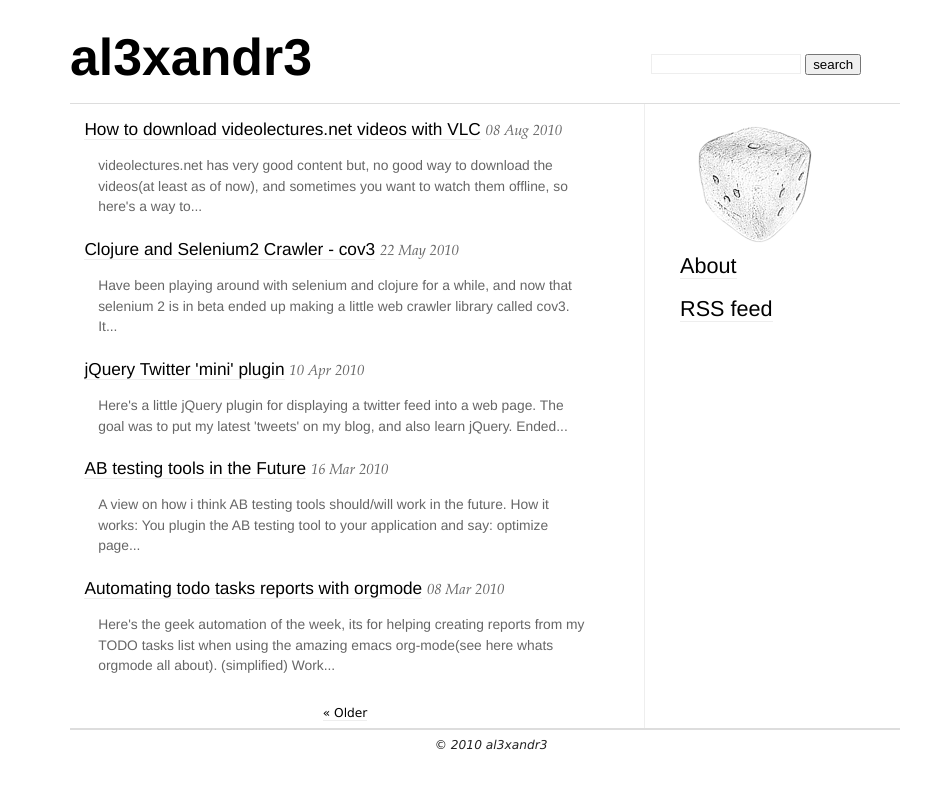
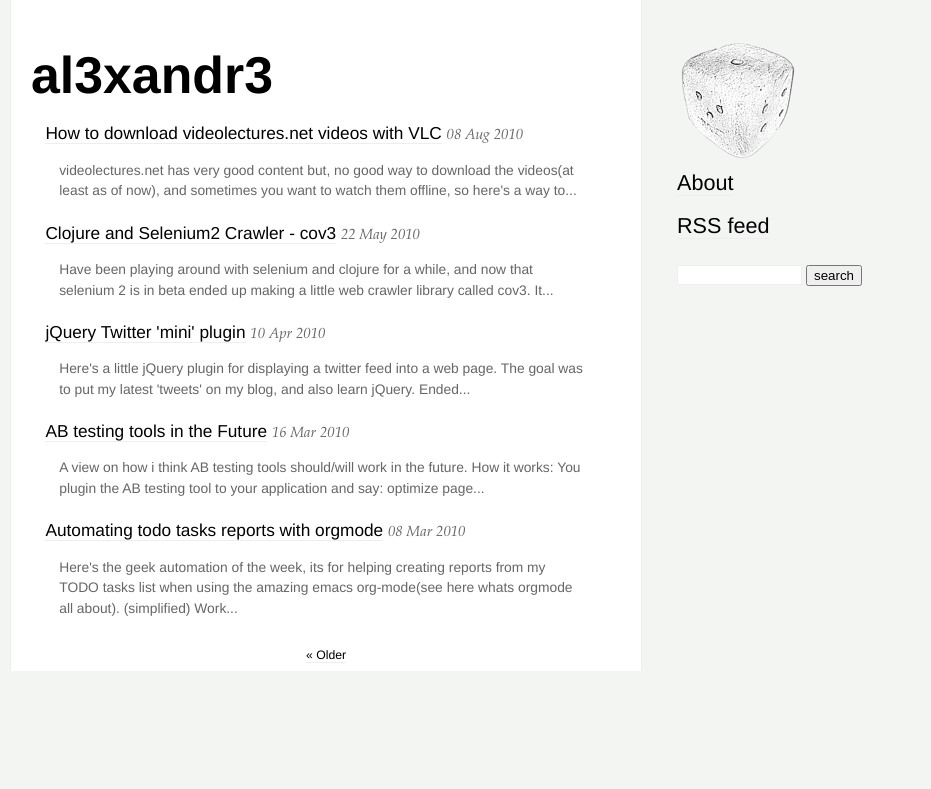
Before and after one commit to al3xandr3/al3xandr3.github.io, a Jekyll site: the page built from index.html, in a window 1280 px wide. Shown: the top 789 px of the page, without its empty margins (155-1086 px from the left). Built offline with Jekyll 4.4.1, drawn with Linux system fonts in a browser that asks for light colours; nearby versions of some CDN libraries; the list of posts is cut into pages by our own code.

Commit message:
new layout and css updates

```diff
--- a/_includes/search.html
+++ b/_includes/search.html
@@ -1,8 +1,8 @@
 <form method="get" action="http://www.google.com/search">
-  <table border="0" cellpadding="0" style="margin-bottom:0em;">
+  <table border="0" cellpadding="0" style="">
     <tr>
-      <td>
-	<input type="text"  style="font-size:100%;border:1px solid #EEEEEE"  name="q" size="15"	maxlength="255" value="" />
+      <td style="padding:0%">
+	<input type="text"  style="font-size:100%;border:1px solid #EEEEEE"  name="q" size="12"	maxlength="255" value="" />
 	<input type="submit" value="search" />
       </td>
     </tr>
--- a/_layouts/default.html
+++ b/_layouts/default.html
@@ -47,22 +47,21 @@
   </head>
   <body>
     <div class="container">
-      <div id="header" class="header span-21">
+
+      <div id="content" class="span-15">
 	<h1><a href="/" id="header-title">{{ site.title }}</a></h1>
-	<span id="search">
-	  {% include search.html %}
-	</span>
-      </div>
-      <hr>
 
-      <div id="content" class="span-14 colborder">
           {{ content }}
+
       </div>
 
-      <div id="sidebar" class="span-5 last">
+      <div id="sidebar" class="span-5">
+
         <img src="/img/dice.png" id="logo" alt="{{ site.title }}"/>
         <h3><a href="/pages/al3xandr3.html">About</a></h3>
         <h3><a href="http://feeds.feedburner.com/al3xandr3" target="_blank">RSS feed</a></h3>
+        <span id="search"> {% include search.html %} </span>
+
 	<!-- Twitter Plugin -->
         <h5 id="tw-title" style="display:none;">
   	  <a href="http://twitter.com/al3xandr3" target="_blank">on twitter</a>
@@ -73,18 +72,18 @@
         </script>
         <script type="text/javascript">
           $(function() {
-          $('#twitter').twitter({'user':'al3xandr3','count':2}, function(el) {
+            $('#twitter').twitter({'user':'al3xandr3','count':3}, function(el) {
               $('#tw-title').show();
             });
           });
         </script>
       </div>
 
-      <hr>
+      <!--
       <div id="footer" class="span-21">
 	<span class="footer">&copy; 2010 {{ site.author }}</span>
       </div>
+      !-->
     </div>
-
   </body>
 </html>
--- a/css/site.css
+++ b/css/site.css
@@ -1,17 +1,23 @@
-
-.container {
-    width:830px;
-}
 
 body {
     font-size:90%;
-    font-family: "Lucida Grande","Trebuchet MS","Bitstream Vera Sans",Verdana,Helvetica,sans-serif;
+    background-color: #F3F5F3;
 }
 
-h1, h2, h3, h4, h5 {
-    font-family:"Helvetica Neue",Arial,Helvetica,sans-serif;
-    text-align:left;
+#content {
+    border-left: 1px solid #EEEEEE;
+    border-right: 1px solid #EEEEEE;
+    background-color: #FFFFFF;
+    padding-top: 50px;
+    padding-left: 20px;
+    padding-right: 20px;
 }
+
+#sidebar {
+    padding-top: 35px;
+    padding-left: 25px;
+}
+
 
 a {
     color:#000000;
@@ -28,22 +34,9 @@ a:hover {
   color: #666;
   font-family: "Warnock Pro", "Goudy Old Style","Palatino","Book Antiqua", Georgia, serif;
   font-style: italic;
-  font-weight: normal;
-}
-
-hr {
-    margin:0 0 0;
-}
-
-#header {
-    padding-bottom:1.2em;
-    padding-top:1.5em;
 }
 
 #header-title {
-    float:left;
-    padding-bottom:0em;
-    padding-top: 0.2em;
     font-weight: bold;
     border-bottom: 0px;
     font-size: 120%;
@@ -53,24 +46,6 @@ hr {
     border-bottom: 1px solid #EEEEEE;
 }
 
-#search {
-    float:right;
-    padding-right:2em;
-}
-
-#content {
-    padding-top:1em;
-}
-
-#sidebar {
-    color:#666666;
-    padding-top:1em;
-    padding-left:0.7em;
-}
-
-#logo {
-    padding-left:1em;
-}
 
 #twitter {
     color:#808080;
@@ -107,10 +82,3 @@ pre, code, tt {
     font-size: 85%;
     padding: 0.5em;
 }
-
-#footer {
-    text-align:center;
-    font-style:italic;
-    font-size: 85%;
-    padding: 0.5em;
-}
```
Lines whose indentation alone changed are shown as unchanged.
